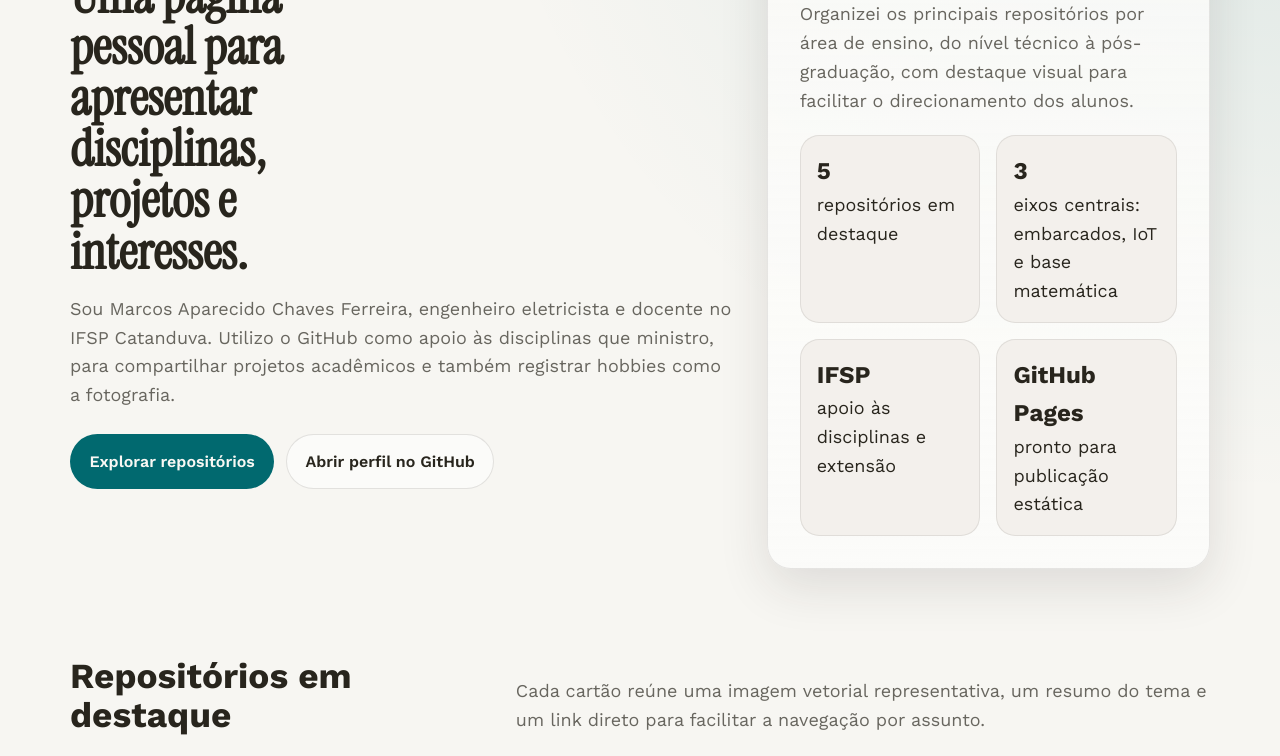
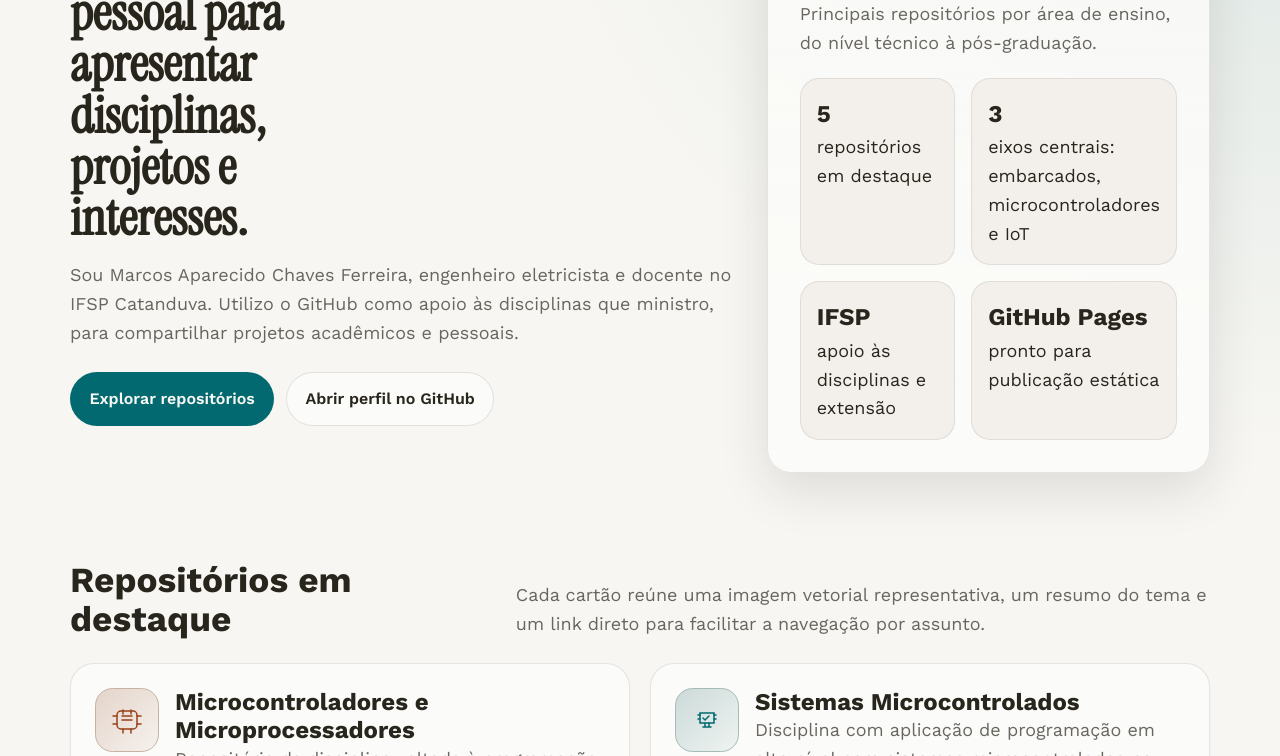
Before and after one commit to mchavesferreira/mchavesferreira.github.io, a plain HTML site: page index.html in a window 1280 px wide. Shown: the part 326-1082 px from the top of the page. Drawn offline with nearby package versions, Linux system fonts and the light colour scheme.

Commit message:
Update index.html

```diff
--- a/index.html
+++ b/index.html
@@ -3,7 +3,7 @@
 <head>
   <meta charset="UTF-8" />
   <meta name="viewport" content="width=device-width, initial-scale=1.0" />
-  <title>Marcos Chaves Ferreira | IFSP Catanduva</title>
+  <title>Marcos Aparecido Chaves Ferreira | IFSP Catanduva</title>
   <meta name="description" content="Página pessoal de Marcos Chaves Ferreira com apresentação e acesso rápido aos principais repositórios de apoio às disciplinas e projetos." />
   <link rel="preconnect" href="https://fonts.googleapis.com">
   <link rel="preconnect" href="https://fonts.gstatic.com" crossorigin>
@@ -129,7 +129,7 @@
       <div>
         <span class="eyebrow">Professor · Engenharia · GitHub Pages</span>
         <h1>Uma página pessoal para apresentar disciplinas, projetos e interesses.</h1>
-        <p>Sou Marcos Aparecido Chaves Ferreira, engenheiro eletricista e docente no IFSP Catanduva. Utilizo o GitHub como apoio às disciplinas que ministro, para compartilhar projetos acadêmicos e também registrar hobbies como a fotografia.</p>
+        <p>Sou Marcos Aparecido Chaves Ferreira, engenheiro eletricista e docente no IFSP Catanduva. Utilizo o GitHub como apoio às disciplinas que ministro, para compartilhar projetos acadêmicos e pessoais.</p>
         <div class="hero-actions">
           <a class="btn btn-primary" href="#repositorios">Explorar repositórios</a>
           <a class="btn btn-secondary" href="https://github.com/mchavesferreira" target="_blank" rel="noopener noreferrer">Abrir perfil no GitHub</a>
@@ -138,10 +138,10 @@
       <aside class="hero-card" aria-label="Resumo profissional">
         <p style="font-size:var(--text-sm); text-transform:uppercase; letter-spacing:.08em; color:var(--color-text-muted); margin:0;">Foco da página</p>
         <h2 style="margin-top:.5rem; font-size:var(--text-xl);">Acesso rápido por assunto</h2>
-        <p>Organizei os principais repositórios por área de ensino, do nível técnico à pós-graduação, com destaque visual para facilitar o direcionamento dos alunos.</p>
+        <p>Principais repositórios por área de ensino, do nível técnico à pós-graduação.</p>
         <div class="hero-grid">
           <div class="mini-stat"><strong>5</strong><span>repositórios em destaque</span></div>
-          <div class="mini-stat"><strong>3</strong><span>eixos centrais: embarcados, IoT e base matemática</span></div>
+          <div class="mini-stat"><strong>3</strong><span>eixos centrais: embarcados, microcontroladores e IoT</span></div>
           <div class="mini-stat"><strong>IFSP</strong><span>apoio às disciplinas e extensão</span></div>
           <div class="mini-stat"><strong>GitHub Pages</strong><span>pronto para publicação estática</span></div>
         </div>
@@ -280,7 +280,7 @@
             </div>
           </div>
           <div class="about">
-            <p>Esta estrutura foi pensada para funcionar como página inicial do GitHub Pages, apresentando de forma clara quem você é, como utiliza o repositório institucionalmente e quais temas os estudantes podem acessar com um clique.</p>
+
             <p style="margin-top:var(--space-4);">Ela também abre espaço para futura expansão com novas seções, como projetos de pesquisa, extensão, publicações, materiais de aula e uma galeria de fotografia.</p>
           </div>
         </article>
@@ -297,7 +297,6 @@
     </section>
 
     <footer>
-      <p>Página pronta para uso em GitHub Pages. Para publicar, renomeie o arquivo para <strong>index.html</strong> no repositório destinado à página pessoal.</p>
     </footer>
   </main>
 
```
